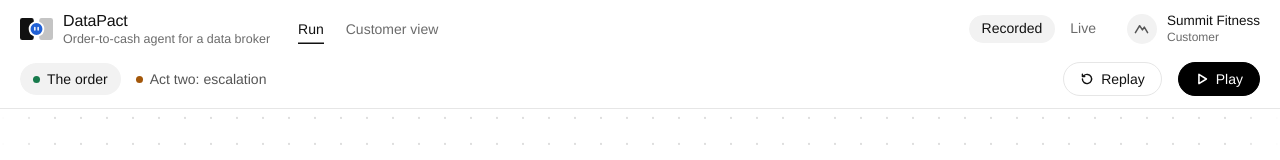
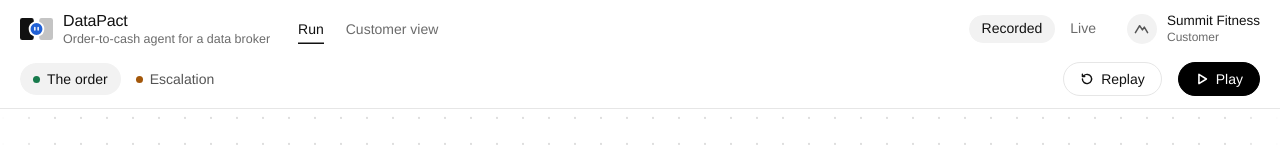
Before and after one commit to redrum2k/groundhog, a Next.js app in the folder frontend/: page / in a window 1280 px wide. Shown: the top 160 px of the page. Built offline with nearby package versions, Linux system fonts and the light colour scheme; no server answers.

Commit message:
The second case is called Escalation

```diff
--- a/frontend/components/run/run-app.tsx
+++ b/frontend/components/run/run-app.tsx
@@ -15,7 +15,7 @@ import Panel from "./panel";
 type Mode = "recorded" | "live";
 const MAIN_IDS = new Set(MAIN.map((s) => s.id));
 // One order is the demo; the escalation is act two. The other scenario cases stay in the code for the recorded fallback.
-const DEMO: [Case, string][] = [["green", "The order"], ["amber", "Act two: escalation"]];
+const DEMO: [Case, string][] = [["green", "The order"], ["amber", "Escalation"]];
 // Until a live stream plans the steps, the landing wording follows the backend, not the recorded sample
 const LIVE_DETAIL: Record<string, string> = { paid: "Authorized on acceptance", review: "Accept or dispute" };
 const ctxFor = (lane: Case, ending: Ending, learned: boolean): FoldContext => ({ lane, ending, learned, contract: CONTRACT_V1 });
```
Also changed, not shown: 1 other file (tests, documents, lock files or other folders).
